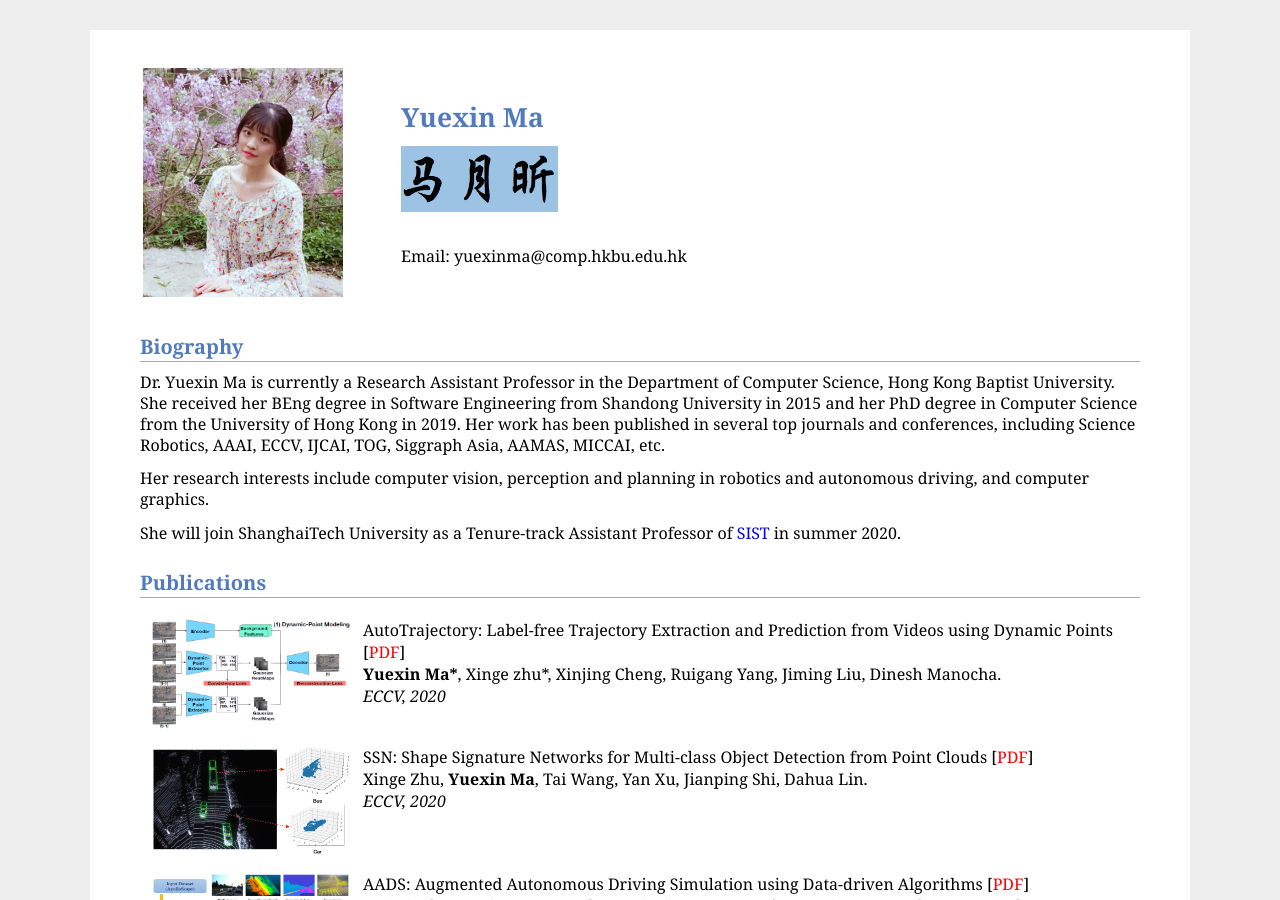
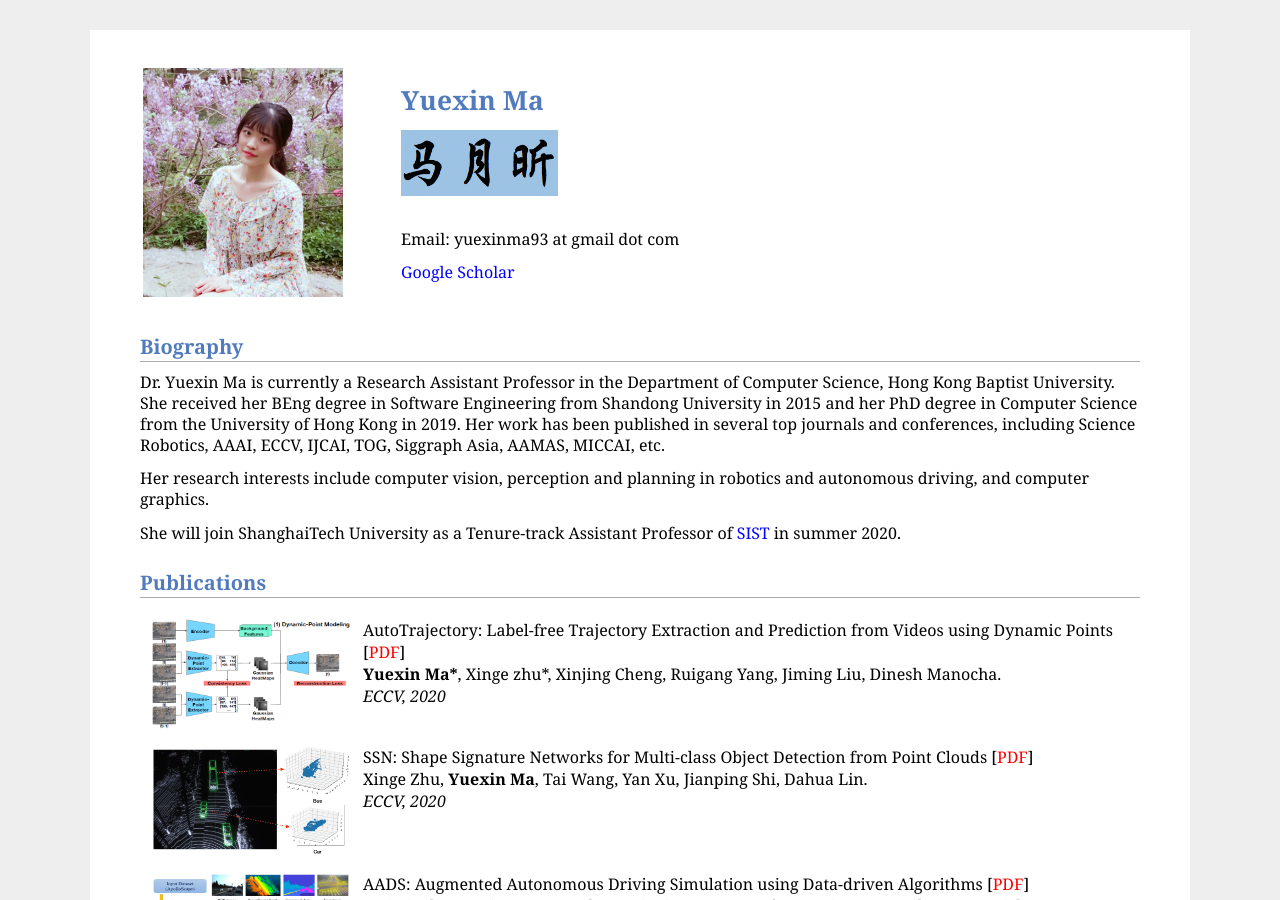
Before and after one commit to AshleyQTDS/AshleyQTDS.github.io, a Jekyll site: the page aboutme.html, which Jekyll copies as it is, in a window 1280 px wide and 900 px high. Built offline with Jekyll 4.4.1, drawn with Linux system fonts in a browser that asks for light colours; a script that is not in the unit is left out.

Commit message:
Update aboutme.html

```diff
--- a/aboutme.html
+++ b/aboutme.html
@@ -82,7 +82,8 @@ function toggleBibtex(articleid) {
   					Email: cuhkzhanpeng at gmail dot com <br>
   					<a href="https://scholar.google.com/citations?user=cVvfP4oAAAAJ&hl=en">Google scholar profile</a>
   				</p> -->
-				<p>Email: yuexinma@comp.hkbu.edu.hk</p>
+				<p>Email: yuexinma93 at gmail dot com</p>
+				<p><a href="https://scholar.google.com/citations?user=DIsP7rUAAAAJ&hl=en"><font color="blue">Google Scholar</a></font></p>
 
   			</td>
   		</tr><tr>
```
